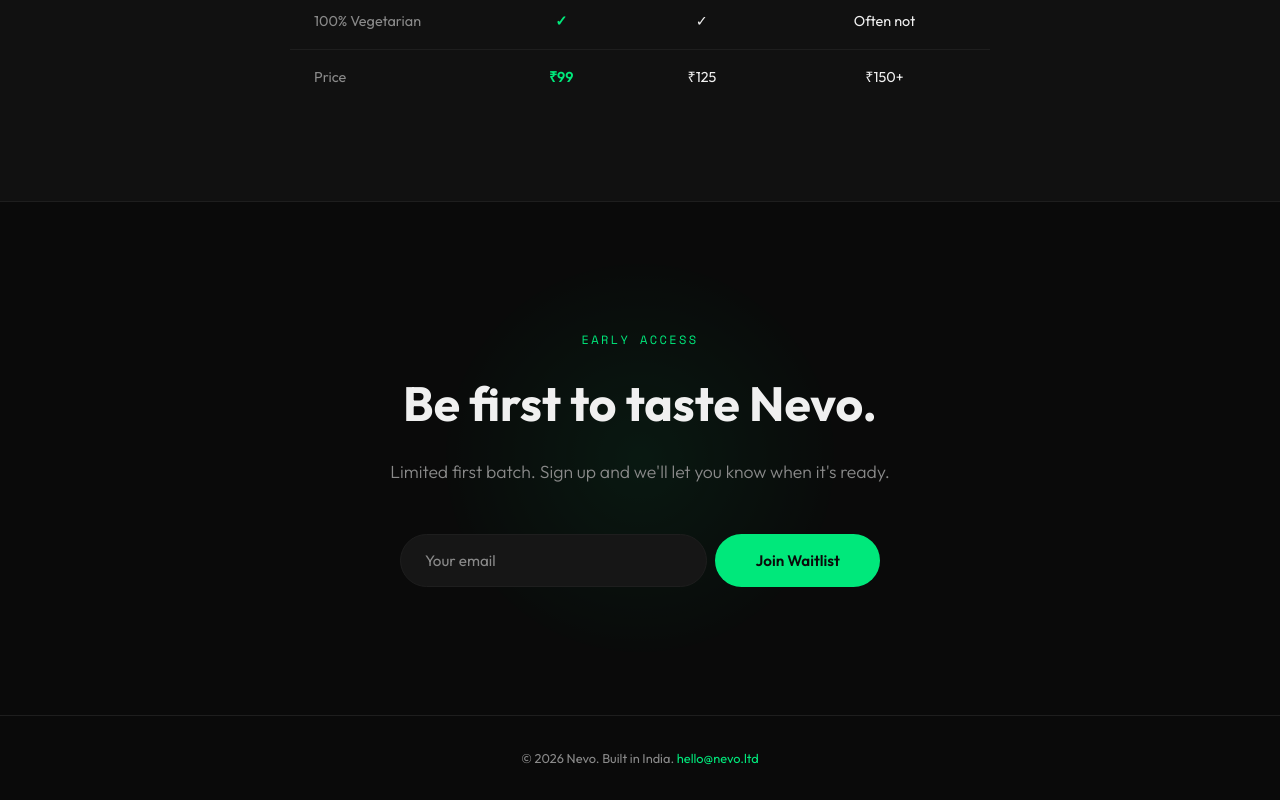
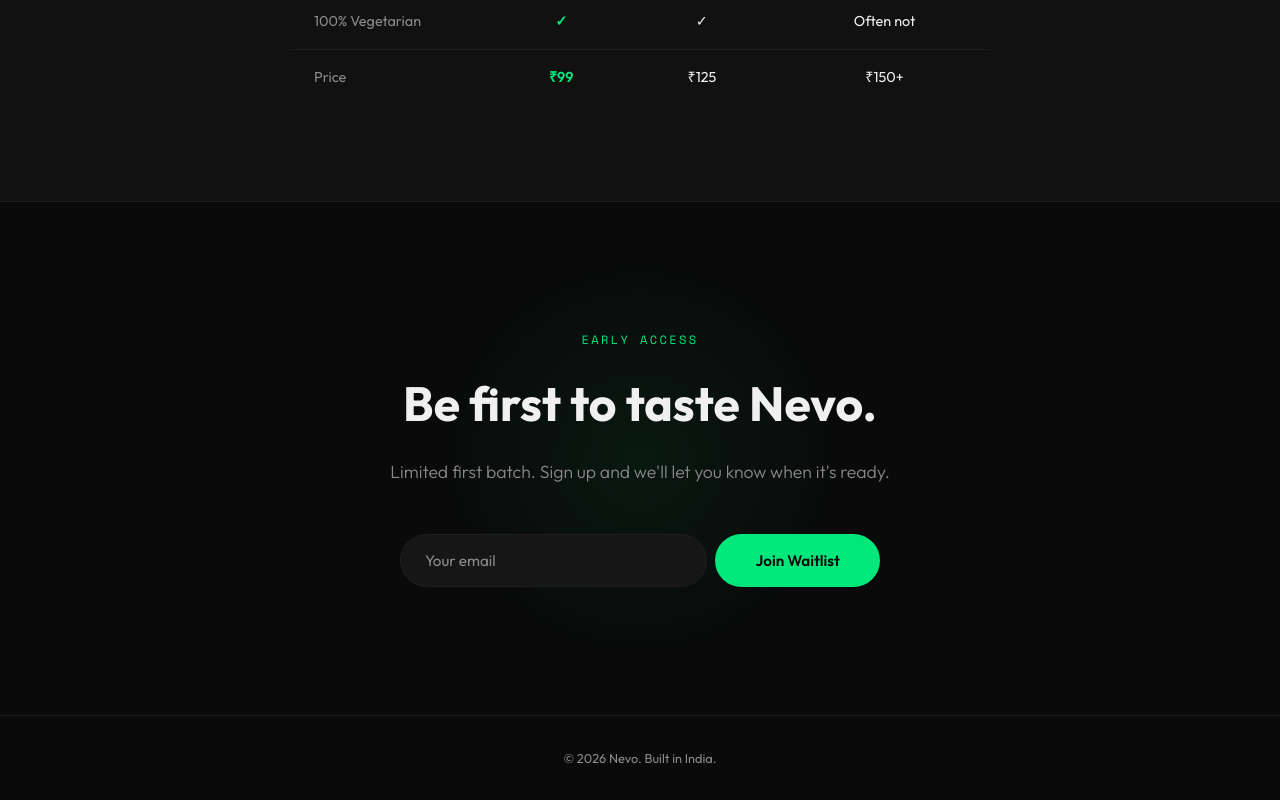
Before and after one commit to Guardian99/nevo-landing, a plain HTML site: page index.html in a window 1280 px wide. Shown: the part 2271-3071 px from the top of the page. Drawn offline with nearby package versions, Linux system fonts and the light colour scheme.

Commit message:
Update index.html
Removed email at the end

```diff
--- a/index.html
+++ b/index.html
@@ -810,7 +810,7 @@
 
     <!-- Footer -->
     <footer>
-        <p>© 2026 Nevo. Built in India. <a href="mailto:hello@nevo.ltd">hello@nevo.ltd</a></p>
+        <p>© 2026 Nevo. Built in India.</p>
     </footer>
 
     <script>
```
